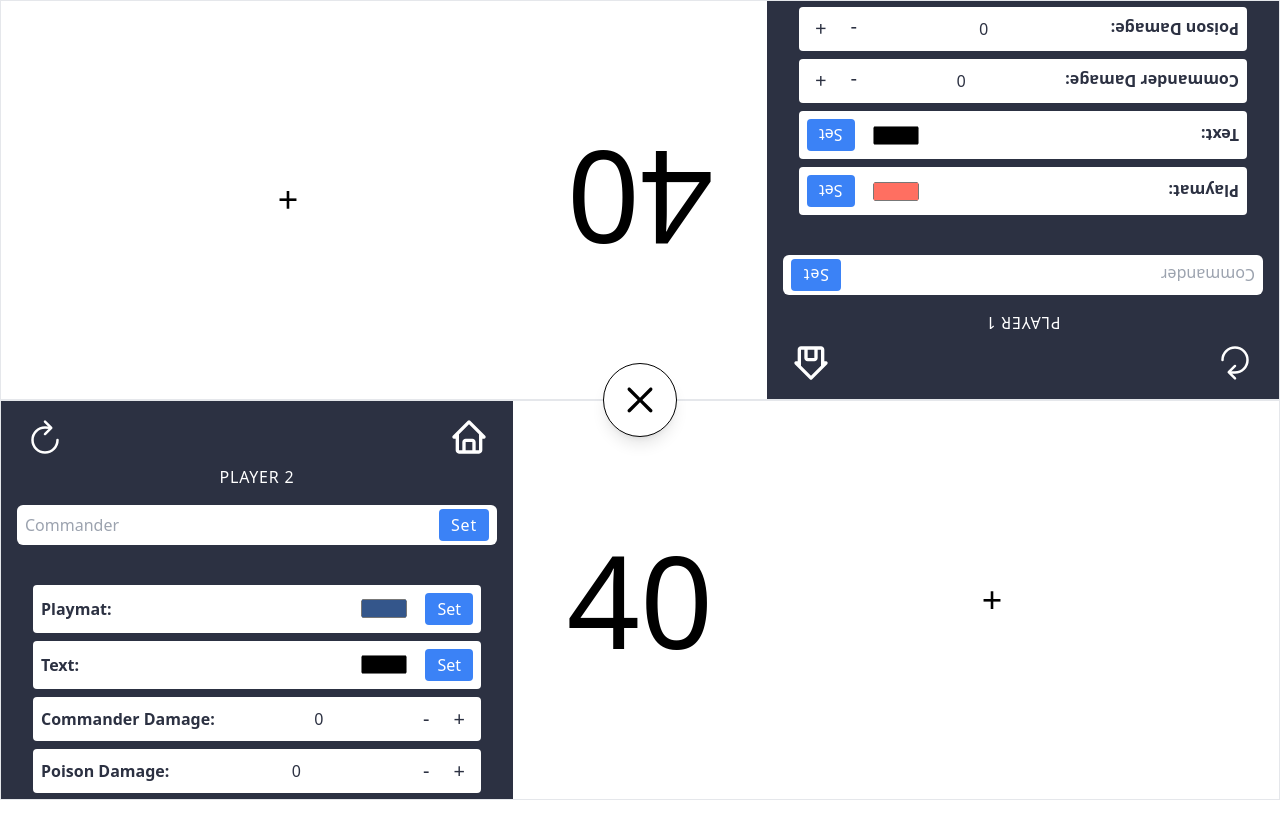
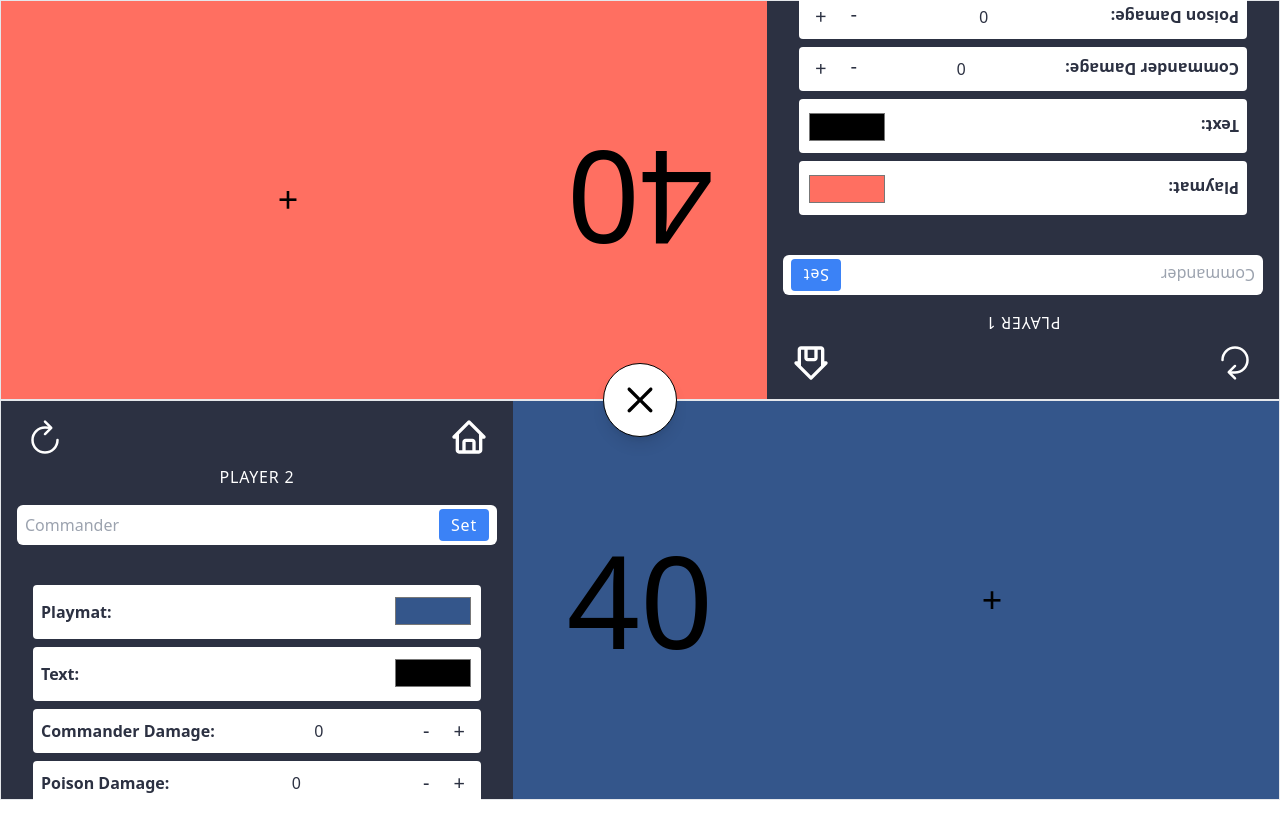
Before and after one commit to mdubelbeis/mtg-life-counter, a React (Vite) app: page /commander/two-players in a window 1280 px wide. Both pictures are taken after a click on the element 640 px from the left and 400 px from the top of the page. Built offline with nearby package versions, Linux system fonts and the light colour scheme.

Commit message:
finished bgColor problem with redux

```diff
--- a/src/components/PlaymatHeader/BgColorForm.tsx
+++ b/src/components/PlaymatHeader/BgColorForm.tsx
@@ -46,18 +46,17 @@ const BgColorForm: React.FC<BgColorFormProps> = ({ player }) => {
         // Maybe Add more players???
         setBoardColor("#ffffff");
     }
-  });
+  }, []);
 
   const handleBgColorSubmit = (e: React.ChangeEvent<HTMLInputElement>) => {
     // e.preventDefault();
     setBoardColor(e.target.value);
-    // dispatch color to store
     switch (player) {
       case "PlayerOne":
-        dispatch(updatePlayerOneBoardColor(e.target.value.toUpperCase()));
+        dispatch(updatePlayerOneBoardColor(boardColor));
         break;
       case "PlayerTwo":
-        dispatch(updatePlayerTwoBoardColor(e.target.value.toUpperCase()));
+        dispatch(updatePlayerTwoBoardColor(boardColor));
         break;
       default:
         console.log("Error...dummy");
@@ -67,8 +66,8 @@ const BgColorForm: React.FC<BgColorFormProps> = ({ player }) => {
 
   return (
     <form
+      className="flex items-center justify-end gap-4 w-full"
       // onSubmit={handleBgColorSubmit}
-      className="flex items-center justify-end gap-4 w-full"
     >
       <label>
         <input
@@ -76,11 +75,12 @@ const BgColorForm: React.FC<BgColorFormProps> = ({ player }) => {
           name="bgColor"
           id="bgColor"
           value={boardColor}
-          onChange={handleBgColorSubmit}
-          className="border-0 bg-white rounded-full"
+          onChange={(e) => setBoardColor(e.target.value)}
+          onBlur={handleBgColorSubmit}
+          className="bg-inherit w-20 h-9"
         />
       </label>
-      <ApplyButton />
+      {/* <ApplyButton /> */}
     </form>
   );
 };
--- a/src/components/PlaymatHeader/TextColorForm.tsx
+++ b/src/components/PlaymatHeader/TextColorForm.tsx
@@ -38,7 +38,7 @@ const TextColorMenu: React.FC<TextColorMenuProps> = ({ player }) => {
             id="textColor"
             value={textColor}
             onChange={handleTextColorChange}
-            className="border-0 bg-white rounded-full"
+            className="bg-inherit w-20 h-9"
           />
           {/* <select
             name="textColor"
@@ -54,7 +54,7 @@ const TextColorMenu: React.FC<TextColorMenuProps> = ({ player }) => {
             <option value="text-white">White</option>
           </select> */}
         </label>
-        <ApplyButton />
+        {/* <ApplyButton /> */}
       </form>
     </div>
   );
--- a/src/components/ui/Playmat.tsx
+++ b/src/components/ui/Playmat.tsx
@@ -23,8 +23,13 @@ const Playmat: React.FC<PlaymatProps> = ({ playerStats, opacity }) => {
   const playerTwoBoardColor = useSelector(
     (state: RootState) => state.PlayerTwo.boardColor
   );
-  // const playerThreeBoardColor = useSelector((state: RootState) => state.PlayerThree.boardColor);
-  // const playerFourBoardColor = useSelector((state: RootState) => state.PlayerFour.boardColor);
+  const playerThreeBoardColor = useSelector(
+    (state: RootState) => state.PlayerThree.boardColor
+  );
+  const playerFourBoardColor = useSelector(
+    (state: RootState) => state.PlayerFour.boardColor
+  );
+  // useEffect(() => {}, []);
 
   const filterBoardColor = () => {
     switch (playerStats.name) {
@@ -32,17 +37,19 @@ const Playmat: React.FC<PlaymatProps> = ({ playerStats, opacity }) => {
         return playerOneBoardColor;
       case "PlayerTwo":
         return playerTwoBoardColor;
-      // case "PlayerThree":
-      //   return playerThreeBoardColor;
-      // case "PlayerFour":
-      //   return playerFourBoardColor;
+      case "PlayerThree":
+        return playerThreeBoardColor;
+      case "PlayerFour":
+        return playerFourBoardColor;
       default:
         return "#000000 text-white";
     }
   };
+
   return (
     <div
-      className={`h-full flex w-full relative bg-[${filterBoardColor()}] z-50 p-2 border-[0.25px]`}
+      className={`h-full flex w-full relative z-50 p-2 border-[0.25px]`}
+      style={{ backgroundColor: filterBoardColor() }}
     >
       <PlaymatHeader
         poisonDamage={playerStats.poisonTotal}
```
